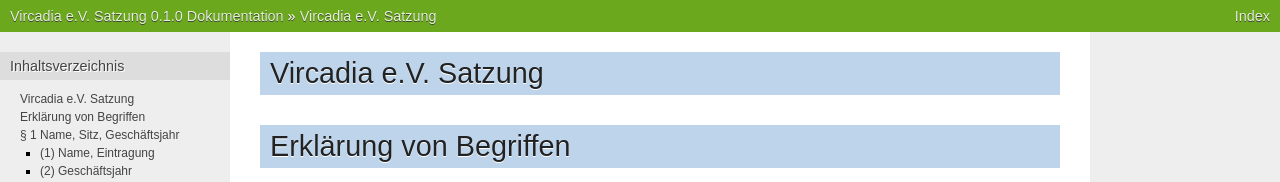
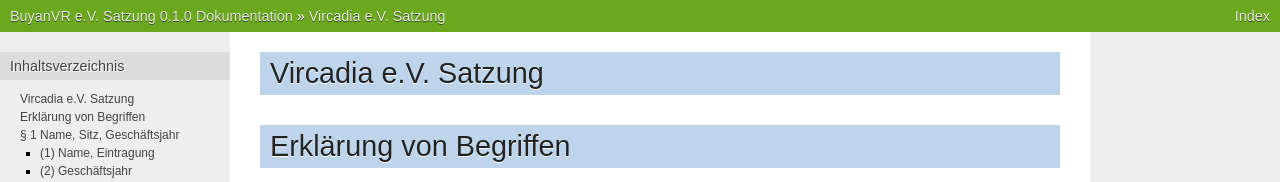
Before and after one commit to overte-org/Overte_e.V._Articles_of_Association, a Sphinx documentation site: the page built from source/index.rst, in a window 1280 px wide and 900 px high. Shown: the top 182 px of the window. Built offline with Sphinx 7.4.7, drawn with Linux system fonts in a browser that asks for light colours; some of the changed text lies outside the part shown.

Commit message:
Fix translation not being built correctly

```diff
--- a/source/conf.py
+++ b/source/conf.py
@@ -17,7 +17,7 @@
 
 # -- Project information -----------------------------------------------------
 
-project = 'Vircadia e.V. Satzung'
+project = 'BuyanVR e.V. Satzung'
 copyright = '2021, Julian Groß'
 author = 'Julian Groß'
 version = '0.1'
@@ -40,6 +40,7 @@
 # This is also used if you do content translation via gettext catalogs.
 # Usually you set "language" from the command line for these cases.
 language = 'de'
+locale_dirs = ['locales/']
 
 # List of patterns, relative to source directory, that match files and
 # directories to ignore when looking for source files.
```
Also changed, not shown: README.md (+1 -1 lines), 3 other files.
